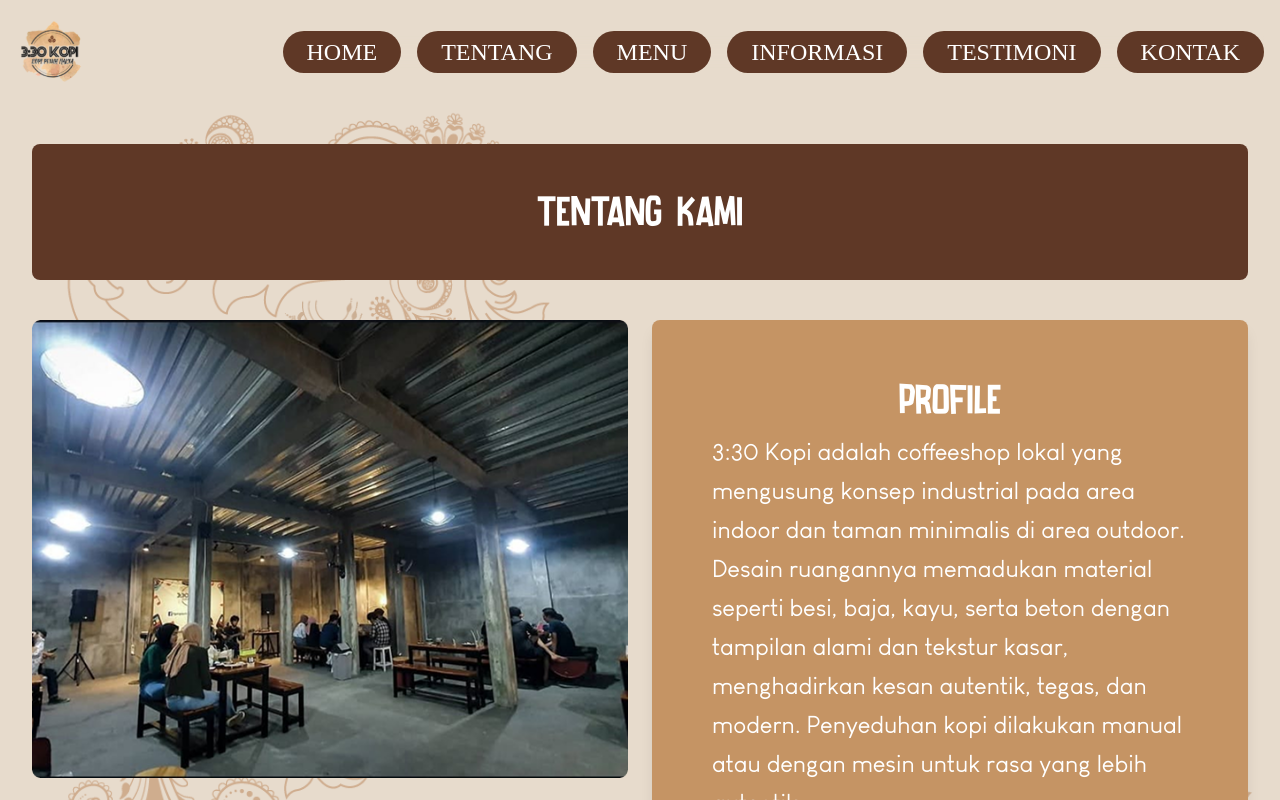
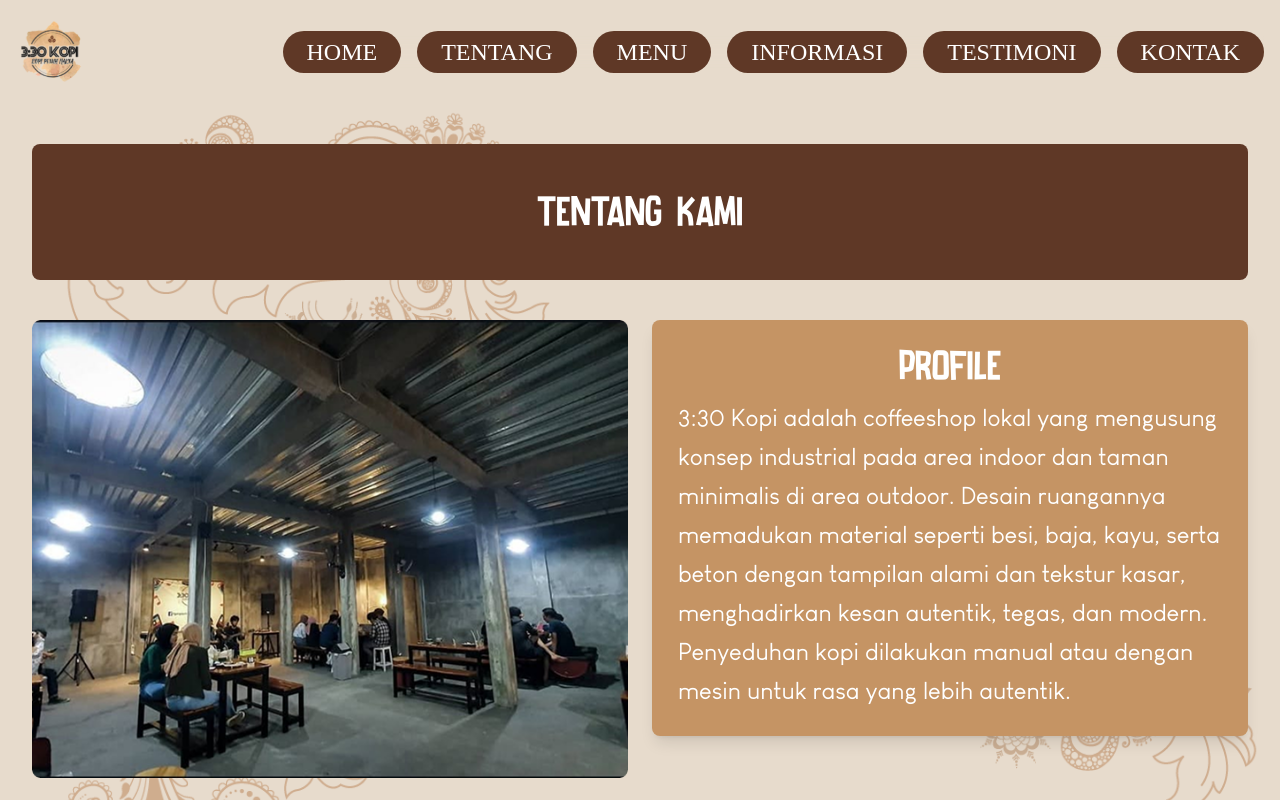
Before and after one commit to Snydexn/330-kopi, a React (Vite) app: page /tentang in a window 1280 px wide. Shown: the top 800 px of the page. Built offline with nearby package versions, Linux system fonts and the light colour scheme; a web font is replaced by a local one.

Commit message:
fix div tentang v2

```diff
--- a/src/pages/Tentang/Tentang.jsx
+++ b/src/pages/Tentang/Tentang.jsx
@@ -31,7 +31,7 @@ export default function Tentang() {
             className="w-full max-w-full h-auto rounded-lg"
           />
 
-          <div className="bg-[#C59464] text-white p-5 md:p-15 rounded-lg shadow-lg">
+          <div className="bg-[#C59464] text-white p-5 md:p-6.5 rounded-lg shadow-lg">
             <h2 className="text-3xl md:text-4xl text-center mb-3 font-['Want_Coffee']">PROFILE</h2>
             <p className="text-lg md:text-2xl leading-relaxed font-['Louis_George_Cafe']">
               3:30 Kopi adalah coffeeshop lokal yang mengusung konsep industrial pada area indoor dan taman minimalis di area outdoor.
```
